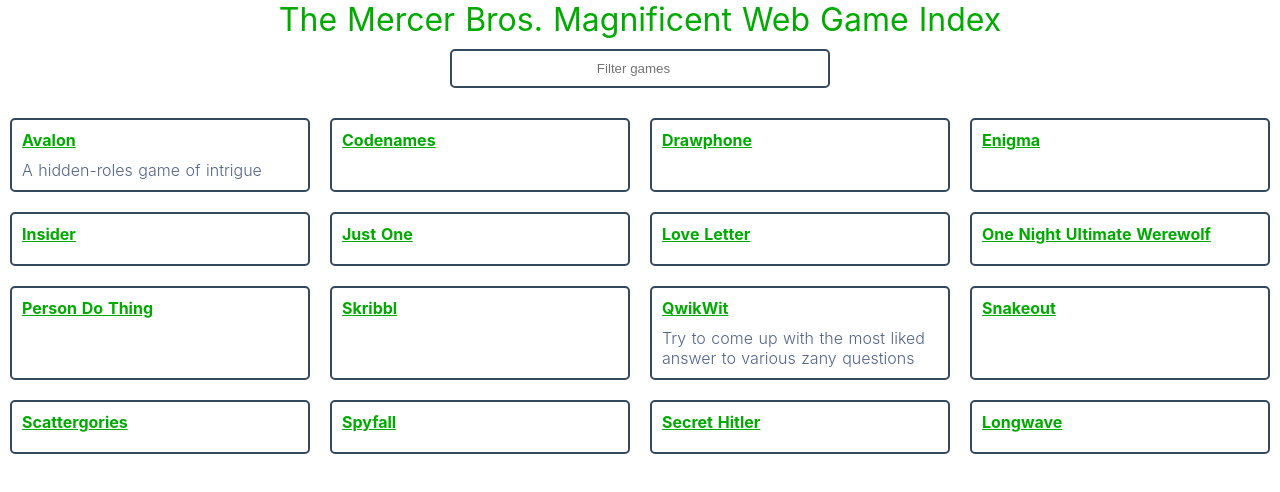
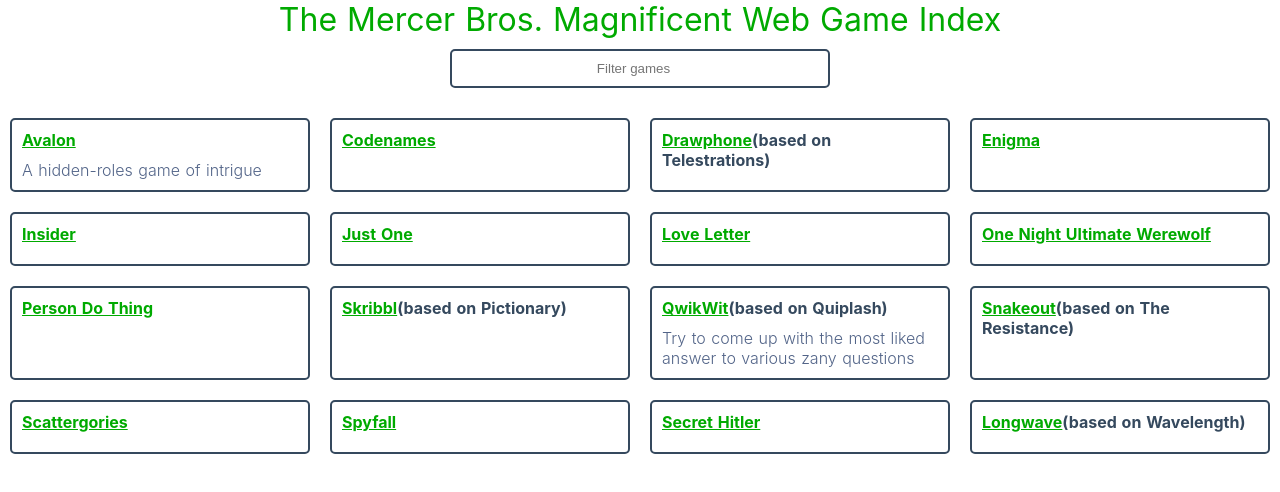
Before and after one commit to tylermercer/web-game-index, a Nuxt app: page / in a window 1280 px wide. Shown: the top 492 px of the page. Built offline with nearby package versions, Linux system fonts and the light colour scheme.

Commit message:
Add 'based on' parenthetical to games that have a different name than their source

```diff
--- a/pages/index.vue
+++ b/pages/index.vue
@@ -10,7 +10,10 @@
       <div class="results">
         <ul v-if="games.length">
           <li class="game" v-for="game in games" :key="game.slug">
-            <a :href="game.url" class="title">{{ game.name }}</a>
+            <span class="title">
+              <a :href="game.url" rel="noreferrer nofollow">{{ game.name }}</a>
+              <span v-if="game.implOf">(based on {{game.implOf}})</span>
+            </span>
             <span class="description" v-if="game.description">{{ game.description }} </span>
           </li>
         </ul>
```
